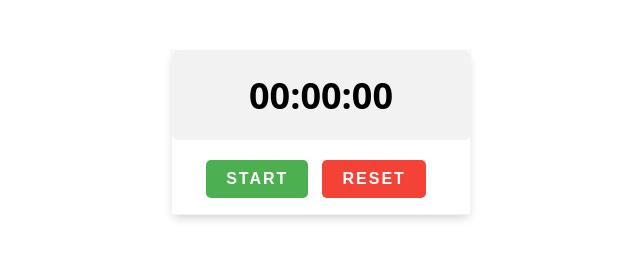
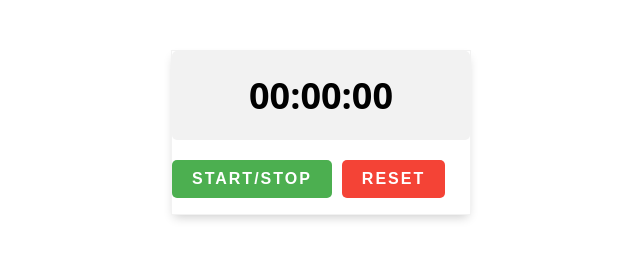
Before and after one commit to uidynamik/simple-stopwatch-app, a plain HTML site: page index.html in a window 1280 px wide. Shown: the whole page, without its empty margins (319-959 px from the left). Drawn offline with Linux system fonts and the light colour scheme.

Commit message:
2 files modified

```diff
--- a/index.html
+++ b/index.html
@@ -12,7 +12,7 @@
         <p class="time">00:00:00</p>
       </div>
       <div class="controls">
-        <button class="start-stop">Start</button>
+        <button class="start-stop">Start/Stop</button>
         <button class="reset">Reset</button>
       </div>
     </div>
--- a/styles.css
+++ b/styles.css
@@ -30,6 +30,8 @@ body {
 
 .controls {
   margin-top: 20px;
+  text-align: center;
+  display: flex;
 }
 
 .start-stop,
```
